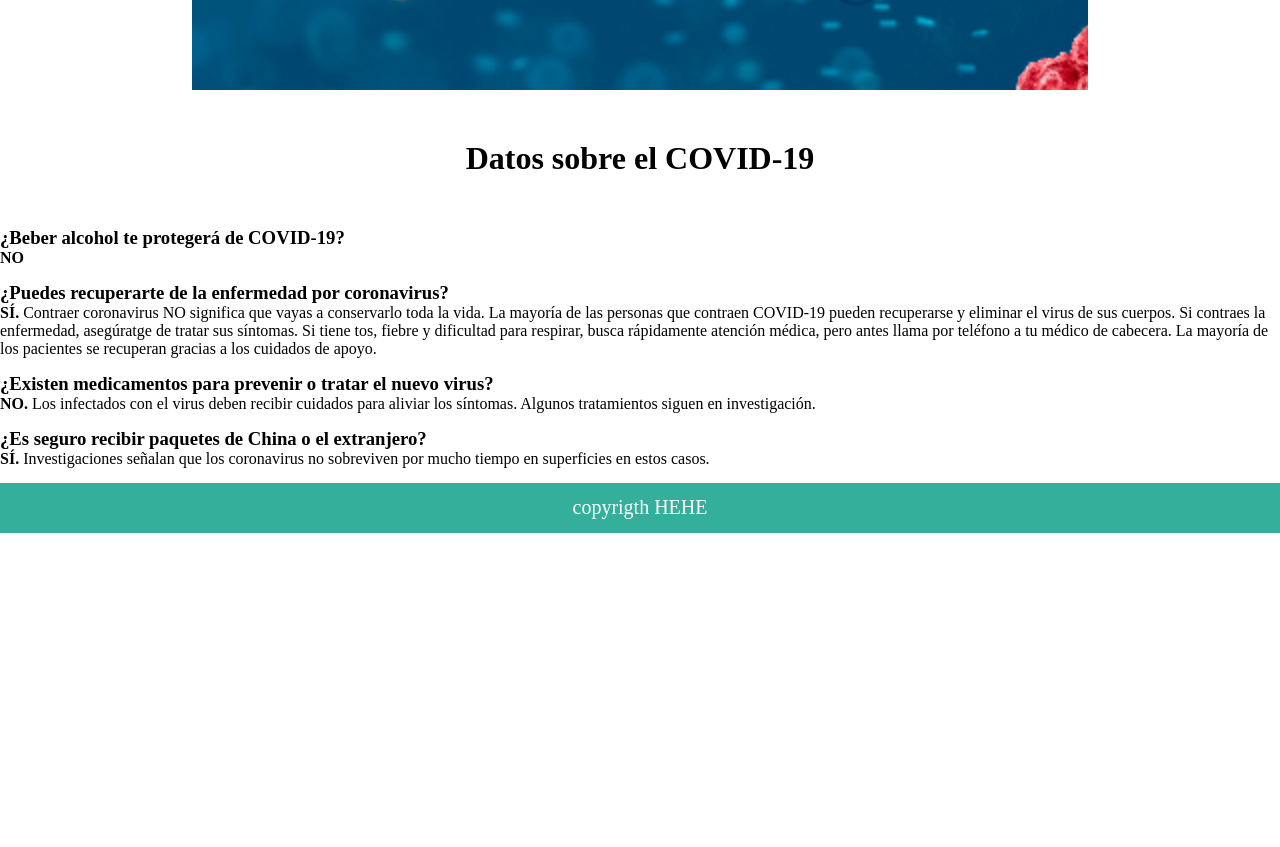
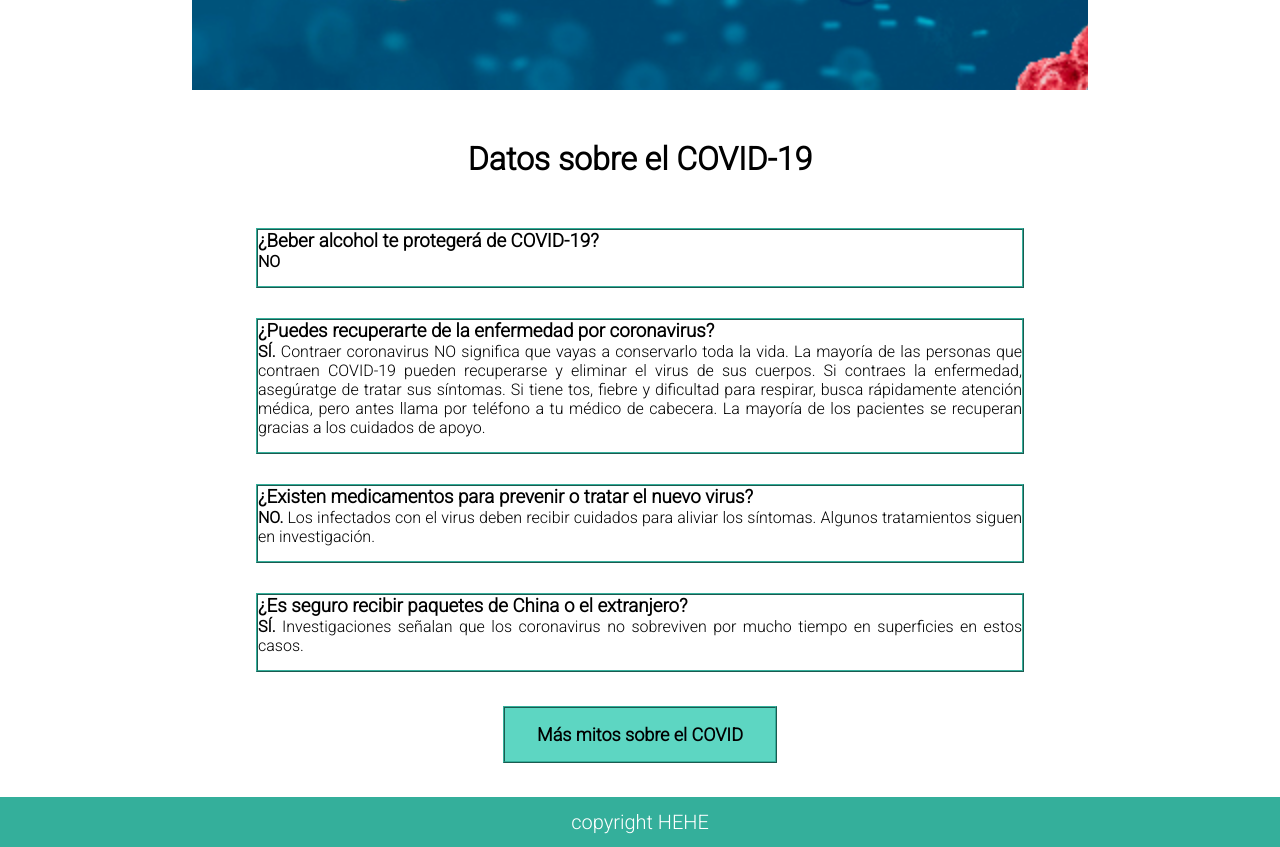
Before and after one commit to DavidRinM/Covid-web, a plain HTML site: page app/index.html in a window 1280 px wide. Shown: the part 503-1350 px from the top of the page. Before the commit the page ends 1036 px from the top, so only its background shows below. Drawn offline with Linux system fonts and the light colour scheme; a script that the page names is missing.

Commit message:
Some Style Changes

```diff
--- a/app/Js/chart1.js
+++ b/app/Js/chart1.js
@@ -40,7 +40,7 @@ var createChart1 = (data) => {
   .append("g")
   .attr("transform", "translate(" + width / 2 + "," + height / 2 + ")");
 
-  const color = d3.scaleOrdinal().domain(data).range(["#58FA58", "#0000FF"]);
+  const color = d3.scaleOrdinal().domain(data).range(['#67B7DC', '#6794DC']);
 
   const pie = d3.pie().value(function(d) {return d.value; });
   const data_ready =pie(d3.entries(data));
--- a/app/Js/chart2.js
+++ b/app/Js/chart2.js
@@ -29,7 +29,7 @@ var createChart2 = (data) =>{
       labels: ["Total Ambulatorio", "Total Hospitalizado"],
       datasets: [{
         label: "Population (millions)",
-        backgroundColor: ["#3e95cd", "#8e5ea2"],
+        backgroundColor: ["#6794DC", "#8e5ea2"],
         data: [data['total_ambulatorio'],data['total_hospitalizado']]
       }]
     },
@@ -37,7 +37,8 @@ var createChart2 = (data) =>{
       title: {
         display: true,
         text: 'Casos Ambulatorios vs Casos Hospitalizados',
-        responsive: false
+        responsive: true,
+        fontSize: 16
       }
     }
   });
--- a/app/Js/chart3.js
+++ b/app/Js/chart3.js
@@ -40,7 +40,8 @@ var createChart3 = (data_chart) => {
         ]);
 
         var options = {
-            title: 'Casos por edad'
+            title: 'Casos por edad',
+            colors: ['#67B7DC', '#6794DC', '#8E5EA2', '#f3b49f', '#f6c7b6']
         };
 
         var chart = new google.visualization.PieChart(document.getElementById('chart3'));
--- a/app/Js/chart4.js
+++ b/app/Js/chart4.js
@@ -87,14 +87,14 @@ var createChart4 = (data) => {
         "value-box": {
           "placement": "out",
           "offset-r": "-10",
-          "font-family": "Georgia",
+          "font-family": "Roboto",
           "font-size": 10,
           "font-weight": "normal"
         }
       },
       "plotarea": {
-        "margin-right": "45%",
-        "margin-top": "20%",
+        "margin-right": "30%",
+        "margin-top": "15%",
         "margin-bottom": "20%"
       },
       "series": [{
--- a/app/Style/style.css
+++ b/app/Style/style.css
@@ -1,9 +1,13 @@
+*{
+  font-family: 'Roboto', sans-serif;
+}
+
 h1{
     display: flex;
     text-align: center;
     justify-content: space-around;
     padding-top: 50px;
-    padding-bottom: 50px;
+    padding-bottom: 20px;;
 }
 
 p{
@@ -15,6 +19,25 @@ p{
 html, body {
     height: 100%;
     margin: 0;
+}
+
+
+
+.facts{
+  border: 2px ridge rgb(52, 175, 155);
+  margin-left: 20%;
+  margin-right: 20%;
+  margin-top: 30px;
+  margin-bottom: 30px;
+}
+
+.facts #four {
+  margin-bottom: 100px;
+}
+
+
+.answer {
+  text-align: justify;
 }
 
 .page-content {
@@ -29,6 +52,28 @@ html, body {
     display: block;
 }
 
+button {
+  padding: 16px 32px;
+  text-decoration: none;
+  font-size: 18px;
+  margin: 4px 2px;
+  cursor: pointer;
+}
+
+.learn-more {
+  display: flex;
+  align-items: center;
+  justify-content: center;
+  margin-bottom: 30px;
+}
+
+.learn-more button {
+  background-color: white;
+  color: black;
+  border: 2px ridge rgb(52, 175, 155);
+  background-color: rgb(93, 214, 194);
+}
+
 footer, .page-content::after {
   height: 50px;
 }
--- a/app/index.html
+++ b/app/index.html
@@ -6,6 +6,10 @@
     <script src="https://kit.fontawesome.com/549494a02c.js" crossorigin="anonymous"></script>
 
     <script src="Js/db.js"></script>
+
+
+    <!--Roboto Font-->
+    <link href="https://fonts.googleapis.com/css2?family=Roboto:wght@300&display=swap" rel="stylesheet">
 
     <!-- CSS -->
     <link rel="stylesheet" href="Style/style.css">
@@ -36,7 +40,7 @@
             <ul>
                 <li><a href="./index.html">Acerca</a></li>
                 <li><a href="./mexico.html">México</a></li>
-                <li><a href="https://coronavirus.gob.mx/">Diviertete con el COVID</a></li>
+                <li><a href="https://coronavirus.gob.mx/">Saber más</a></li>
             </ul>
         </section>
     </nav>
@@ -54,24 +58,38 @@
     </section>
     <h1>Datos sobre el COVID-19</h1>
     <section id="Fact1">
+        <section id="one" class="facts">
             <h3>¿Beber alcohol te protegerá de COVID-19?</h3>
-        <p><b>NO</b></p>
+            <p class="answer"><b>NO</b></p>
+        </section>
+        <section id="two" class="facts">
             <h3>¿Puedes recuperarte de la enfermedad por coronavirus?</h3>
-        <p><b>SÍ.</b> Contraer coronavirus NO significa que vayas a conservarlo toda la vida. La mayoría de las personas que contraen COVID-19 pueden recuperarse y eliminar el virus de sus cuerpos.
+            <p class="answer"><b>SÍ.</b> Contraer coronavirus NO significa que vayas a conservarlo toda la vida. La mayoría de las personas que contraen COVID-19 pueden recuperarse y eliminar el virus de sus cuerpos.
                 Si contraes la enfermedad, asegúratge de tratar sus síntomas.
                 Si tiene tos, fiebre y dificultad para respirar, busca rápidamente atención médica, pero antes llama por teléfono a tu médico de cabecera.
                 La mayoría de los pacientes se recuperan gracias a los cuidados de apoyo.
             </p>
+        </section>
+        <section id="three" class="facts">
             <h3>¿Existen medicamentos para prevenir o tratar el nuevo virus?</h3>
-        <p>
+            <p class="answer">
                 <b>NO.</b> Los infectados con el virus deben recibir cuidados para aliviar los síntomas. Algunos tratamientos siguen en investigación.
             </p>
+        </section>
+        <section id="four" class="facts">
             <h3>¿Es seguro recibir paquetes de China o el extranjero?</h3>
-        <p>
+            <p class="answer">
               <b>SÍ.</b>  Investigaciones señalan que los coronavirus no sobreviven por mucho tiempo en superficies en estos casos.
             </p>
         </section>
+    </section>
+
+    <section class="learn-more">
+        <a href="http://medicasur.com.mx/covid19">
+            <button><b>Más mitos sobre el COVID</b></button>
+        </a>
+    </section>
 
 </body>
-<footer>copyrigth HEHE</footer>
+<footer>copyright HEHE</footer>
 </html>
```
Also changed, not shown: app/Js/chart6.js (+7 -0 lines), app/Style/charts.css (+17 -2 lines), app/mexico.html (+21 -18 lines). Lines whose indentation alone changed are shown as unchanged.
